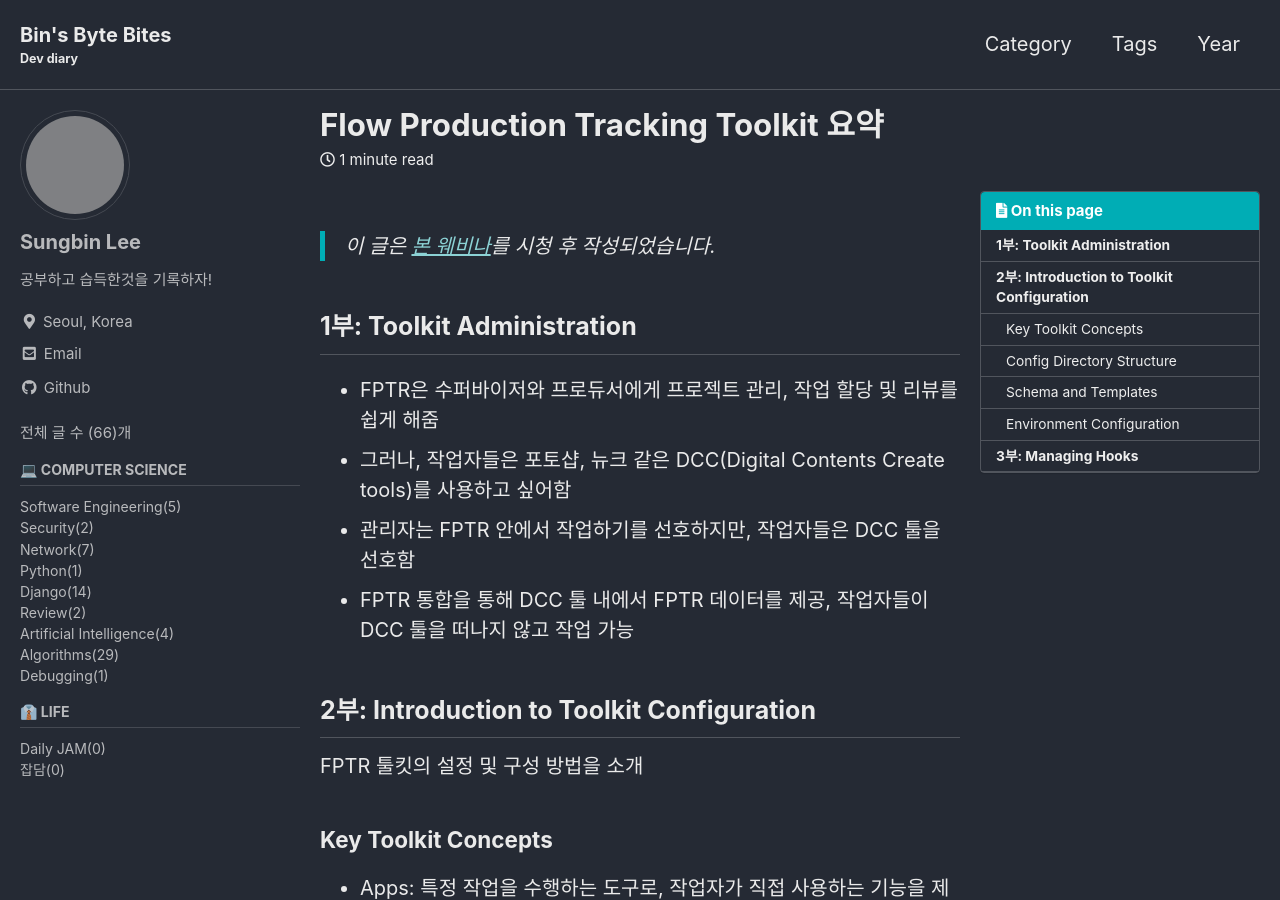
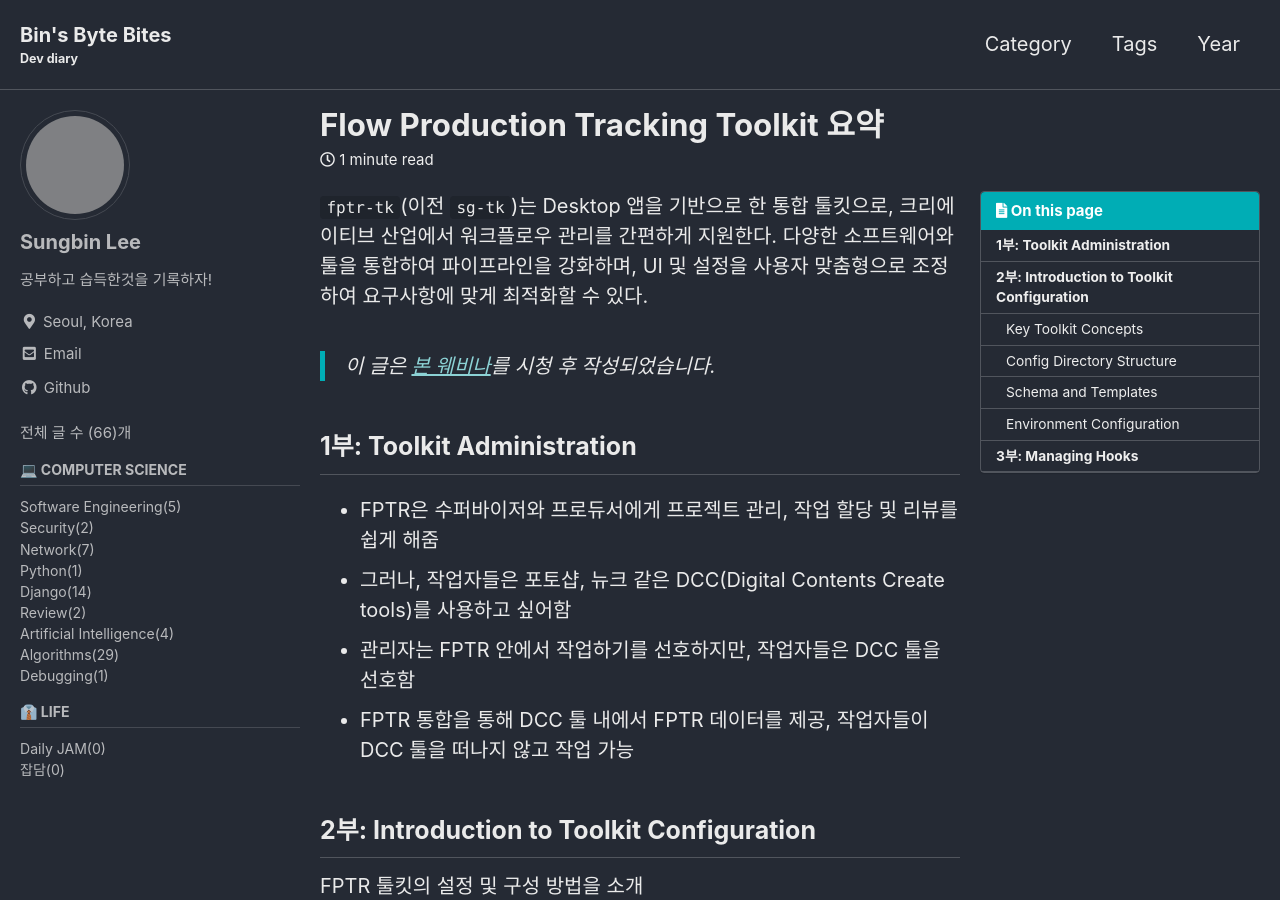
Before and after one commit to sungbinlee/tech.sungbinlee.dev, a Jekyll site: the page built from _posts/Software_Engineering/2024-06-21-fptr-tk.md, in a window 1280 px wide and 900 px high. Built offline with Jekyll 4.4.1, drawn with Linux system fonts in a browser that asks for light colours; cached includes are drawn as plain includes; comment, search, counter and statistics services are not loaded; grey boxes are pictures that could not be loaded.

Commit message:
Update 2024-06-21-fptr-tk.md

```diff
--- a/_posts/Software_Engineering/2024-06-21-fptr-tk.md
+++ b/_posts/Software_Engineering/2024-06-21-fptr-tk.md
@@ -8,6 +8,8 @@ tags:
 toc: true
 toc_sticky: true
 ---
+`fptr-tk`(이전 `sg-tk`)는 Desktop 앱을 기반으로 한 통합 툴킷으로, 크리에이티브 산업에서 워크플로우 관리를 간편하게 지원한다. 다양한 소프트웨어와 툴을 통합하여 파이프라인을 강화하며, UI 및 설정을 사용자 맞춤형으로 조정하여 요구사항에 맞게 최적화할 수 있다.
+
 > 이 글은 [본 웨비나](https://www.youtube.com/watch?v=7qZfy7KXXX0)를 시청 후 작성되었습니다.
 
 ## 1부: Toolkit Administration
```
